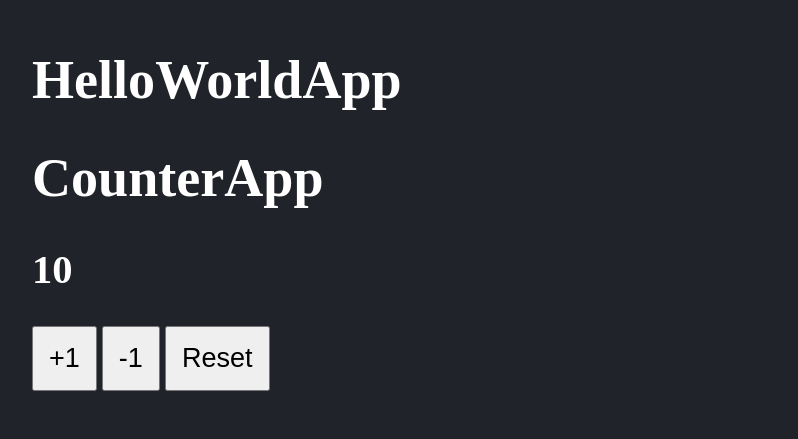
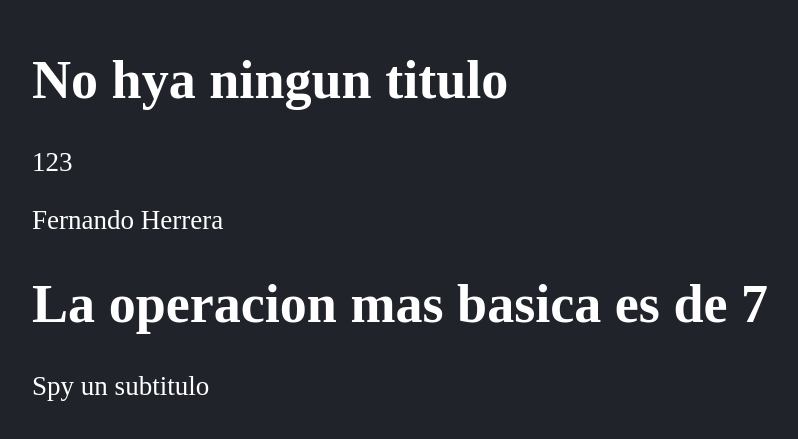
Before and after one commit to gatodemontecristo/react_part2_primeros_react, a React (Vite) app: page / in a window 1280 px wide. Shown: the part 135-574 px from the top of the page, without its empty margins (116-914 px from the left). Built offline with nearby package versions, Linux system fonts and the light colour scheme.

Commit message:
Pruebas con componentes REACT

```diff
--- a/package.json
+++ b/package.json
@@ -19,6 +19,7 @@
   "devDependencies": {
     "@babel/core": "^7.22.11",
     "@babel/preset-env": "^7.22.10",
+    "@testing-library/react": "^14.0.0",
     "@types/jest": "^29.5.4",
     "@types/react": "^18.2.15",
     "@types/react-dom": "^18.2.7",
--- a/src/main.jsx
+++ b/src/main.jsx
@@ -8,8 +8,8 @@ import './styles.css';
 ReactDOM.createRoot(document.getElementById('root')).render(
 
     <React.StrictMode>
-        <HelloWorldComp/>
-        {/* <FirstApp  subTitle={123}/> */}
-        <CounterApp value={20}></CounterApp>
+        {/* <HelloWorldComp/> */}
+        <FirstApp  subTitle={123}/>
+        {/* <CounterApp value={20}></CounterApp> */}
     </React.StrictMode>
 );
```
Also changed, not shown: 1 other file (tests, documents, lock files or other folders).
